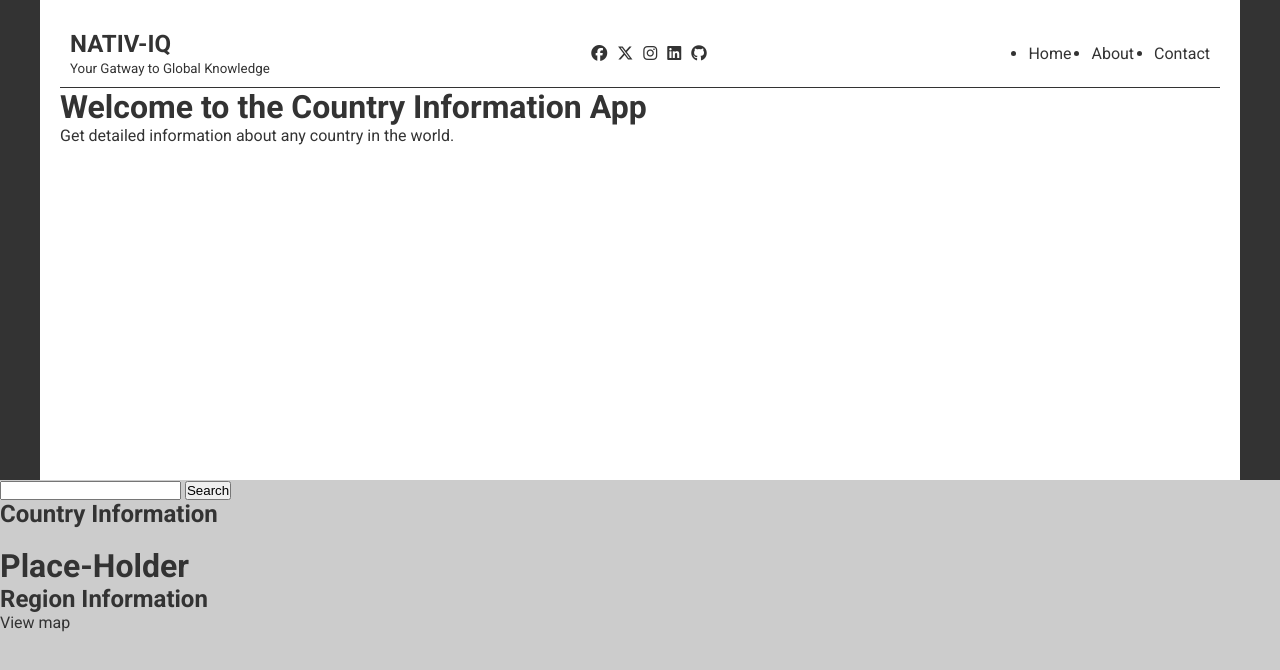
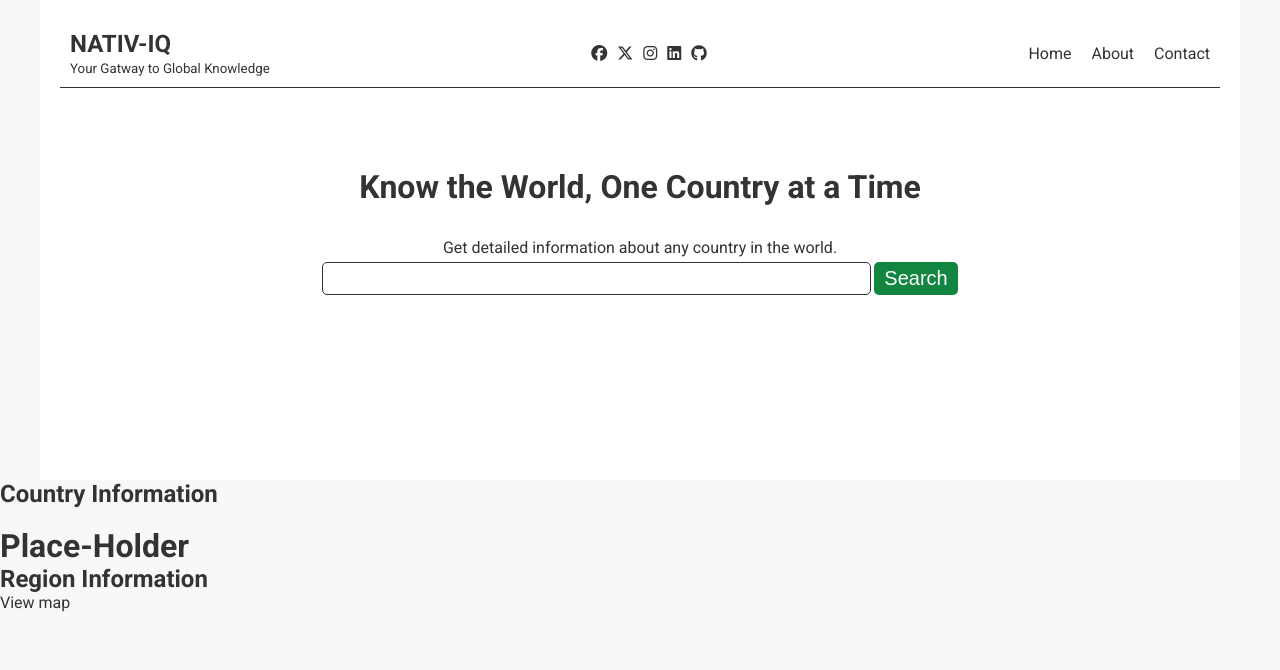
Before and after one commit to Ojfirst/country.app, a plain HTML site: page index.html in a window 1280 px wide. Drawn offline with Linux system fonts and the light colour scheme.

Commit message:
Improve HTML main section

```diff
--- a/index.html
+++ b/index.html
@@ -34,15 +34,16 @@
         </ul>
       </nav>
       <div class="hero">
-        <h1>Welcome to the Country Information App</h1>
+        <h1>Know the World, One Country at a Time</h1>
         <p>Get detailed information about any country in the world.</p>
+
+        <form action="" id="input-form">
+          <input type="text" id="user-city-input">
+          <button type="submit">Search</button>
+        </form>
       </div>
     </div>
   </main>
-  <form action="" id="input-form">
-    <input type="text" id="user-city-input">
-    <button type="submit">Search</button>
-  </form>
 
   <div id="country-info">
     <h2>Country Information</h2>
--- a/styles.css
+++ b/styles.css
@@ -1,8 +1,8 @@
 :root {
   --pri-color: #333;
   --sec-color: #fff;
-  --bg-color:#ccc;
-  --btn-color: rgb(71, 235, 139);
+  --bg-color:#f8f8f8;
+  --btn-color: rgb(18, 133, 65);
   --Roboto: "Roboto", sans-serif;
   font-optical-sizing: auto
 }
@@ -32,7 +32,7 @@ a {
 .header {
   height: 60vh;
   width: 100vw;
-  background: var(--pri-color);
+  background: var(--bg-color);
 }
 
 .container {
@@ -61,3 +61,54 @@ nav {
   display: flex;
   gap: 20px;
 }
+.nav-list li {
+  list-style-type: none;
+}
+
+div.hero {
+  display: flex;
+  flex-direction: column;
+  justify-content: flex-start;
+  align-items: center;
+  padding-top: 3rem ;
+}
+
+div.hero h1 {
+  margin: 2rem 0;
+}
+
+#input-form {
+  padding: 5px;
+  width: 60%;
+
+  display: flex;
+  justify-content: center;
+  align-items: center;
+  gap: 0.2rem;
+
+}
+
+#input-form input {
+  padding: 4px;
+  border: 1px solid var(--pri-color);
+  border-radius: 5px;
+  font-size: 20px;
+  width: 80%;
+  outline: none;
+
+}
+
+#input-form input:hover {
+  transform: scale(1.02);
+  transition: all 0.23s ease-in-out;
+  box-shadow: 0 0 10px rgba(0, 0, 0, 0.2)
+}
+
+#input-form button {
+  padding: 5px 10px;
+  border: none;
+  border-radius: 5px;
+  background: var(--btn-color);
+  color: var(--sec-color);
+  font-size: 20px;
+}
```
